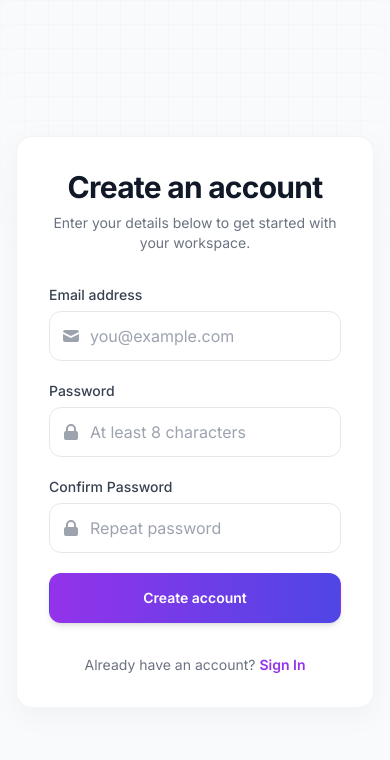
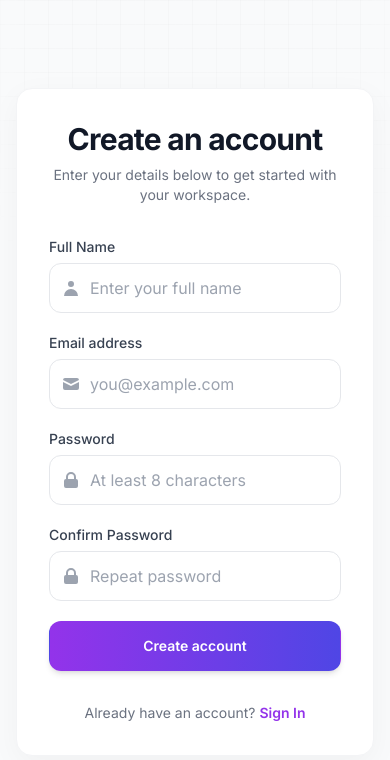
Before and after one commit to NiharikaON/todos, a Next.js app: page /register in a window 390 px wide. Shown: the top 760 px of the page. Built offline with nearby package versions, Linux system fonts and the light colour scheme; what aws-amplify would draw is missing.

Commit message:
Add Full Name field to account registration form and AWS Cognito attributes

```diff
--- a/src/adapters/AmplifyAuthAdapter.ts
+++ b/src/adapters/AmplifyAuthAdapter.ts
@@ -52,21 +52,24 @@ export class AmplifyAuthAdapter implements IAuthRepository {
     }
   }
 
-  async register(email: string, password: string): Promise<User> {
+  async register(email: string, password: string, name?: string): Promise<User> {
     try {
+      const userAttributes: Record<string, string> = { email };
+      if (name) {
+        userAttributes.name = name;
+      }
       const { isSignUpComplete, userId, nextStep } = await signUp({
         username: email,
         password,
         options: {
-          userAttributes: {
-            email,
-          },
+          userAttributes,
         },
       });
 
       return {
         id: userId || email,
         email,
+        name,
       };
     } catch (error) {
       throw this.mapError(error, "Failed to register");
--- a/src/app/(auth)/register/page.tsx
+++ b/src/app/(auth)/register/page.tsx
@@ -11,6 +11,7 @@ import { useAuth } from "@/providers/AuthProvider";
 import toast from "react-hot-toast";
 
 const registerSchema = z.object({
+  name: z.string().min(2, { message: "Full name must be at least 2 characters" }),
   email: z.string().email({ message: "Invalid email address" }),
   password: z.string().min(8, { message: "Password must be at least 8 characters" }),
   confirmPassword: z.string(),
@@ -26,6 +27,7 @@ export default function RegisterPage() {
   const [error, setError] = useState<string | null>(null);
   const [isVerifying, setIsVerifying] = useState(false);
   const [verificationCode, setVerificationCode] = useState("");
+  const [savedName, setSavedName] = useState("");
   const [savedEmail, setSavedEmail] = useState("");
   const [savedPassword, setSavedPassword] = useState("");
   const router = useRouter();
@@ -44,6 +46,7 @@ export default function RegisterPage() {
   } = useForm<RegisterFormValues>({
     resolver: zodResolver(registerSchema),
     defaultValues: {
+      name: "",
       email: "",
       password: "",
       confirmPassword: ""
@@ -55,7 +58,8 @@ export default function RegisterPage() {
     setError(null);
 
     try {
-      await authRepository.register(data.email, data.password);
+      await authRepository.register(data.email, data.password, data.name);
+      setSavedName(data.name);
       setSavedEmail(data.email);
       setSavedPassword(data.password);
       setIsVerifying(true);
@@ -75,6 +79,13 @@ export default function RegisterPage() {
     try {
       await authRepository.confirmSignUp(savedEmail, verificationCode);
       await authRepository.login(savedEmail, savedPassword);
+      if (savedName) {
+        try {
+          await authRepository.updateProfile(savedName);
+        } catch (profileErr) {
+          console.warn("Profile name update error:", profileErr);
+        }
+      }
       await refreshUser();
       toast.success("Account verified and logged in!");
       router.push("/dashboard");
@@ -158,6 +169,27 @@ export default function RegisterPage() {
             </div>
 
             <form className="space-y-5" onSubmit={handleSubmit(onSubmit)}>
+              <div>
+                <label htmlFor="name" className="block text-sm font-medium text-gray-700 dark:text-gray-300 mb-1.5">
+                  Full Name
+                </label>
+                <div className="relative">
+                  <div className="absolute inset-y-0 left-0 pl-3 flex items-center pointer-events-none">
+                    <svg className="h-5 w-5 text-gray-400 dark:text-gray-500" viewBox="0 0 20 20" fill="currentColor">
+                      <path fillRule="evenodd" d="M10 9a3 3 0 100-6 3 3 0 000 6zm-7 9a7 7 0 1114 0H3z" clipRule="evenodd" />
+                    </svg>
+                  </div>
+                  <input
+                    id="name"
+                    type="text"
+                    className="block w-full pl-10 rounded-xl border border-gray-200 bg-white/50 px-4 py-3 text-gray-900 placeholder-gray-400 focus:border-purple-500 focus:bg-white focus:outline-none focus:ring-4 focus:ring-purple-500/10 sm:text-sm dark:border-gray-700 dark:bg-gray-900/50 dark:text-white dark:focus:bg-gray-800 transition-all duration-200"
+                    placeholder="Enter your full name"
+                    {...register("name")}
+                  />
+                </div>
+                {errors.name && <p className="mt-1.5 text-sm text-red-500">{errors.name.message}</p>}
+              </div>
+
               <div>
                 <label htmlFor="email" className="block text-sm font-medium text-gray-700 dark:text-gray-300 mb-1.5">
                   Email address
--- a/src/repositories/interfaces.ts
+++ b/src/repositories/interfaces.ts
@@ -20,7 +20,7 @@ export interface Notification {
 
 export interface IAuthRepository {
   login(email: string, password: string): Promise<User>;
-  register(email: string, password: string): Promise<User>;
+  register(email: string, password: string, name?: string): Promise<User>;
   logout(): Promise<void>;
   getCurrentUser(): Promise<User | null>;
   forgotPassword(email: string): Promise<void>;
--- a/src/repositories/mocks/MockAuthRepository.ts
+++ b/src/repositories/mocks/MockAuthRepository.ts
@@ -26,10 +26,10 @@ export class MockAuthRepository implements IAuthRepository {
     });
   }
 
-  async register(email: string, password: string): Promise<User> {
+  async register(email: string, password: string, name?: string): Promise<User> {
     return new Promise((resolve) => {
       setTimeout(() => {
-        this.currentUser = { id: "mock-new-user", email, name: email.split('@')[0] };
+        this.currentUser = { id: "mock-new-user", email, name: name || email.split('@')[0] };
         if (typeof window !== "undefined") {
           localStorage.setItem("mock_session", JSON.stringify(this.currentUser));
         }
```
